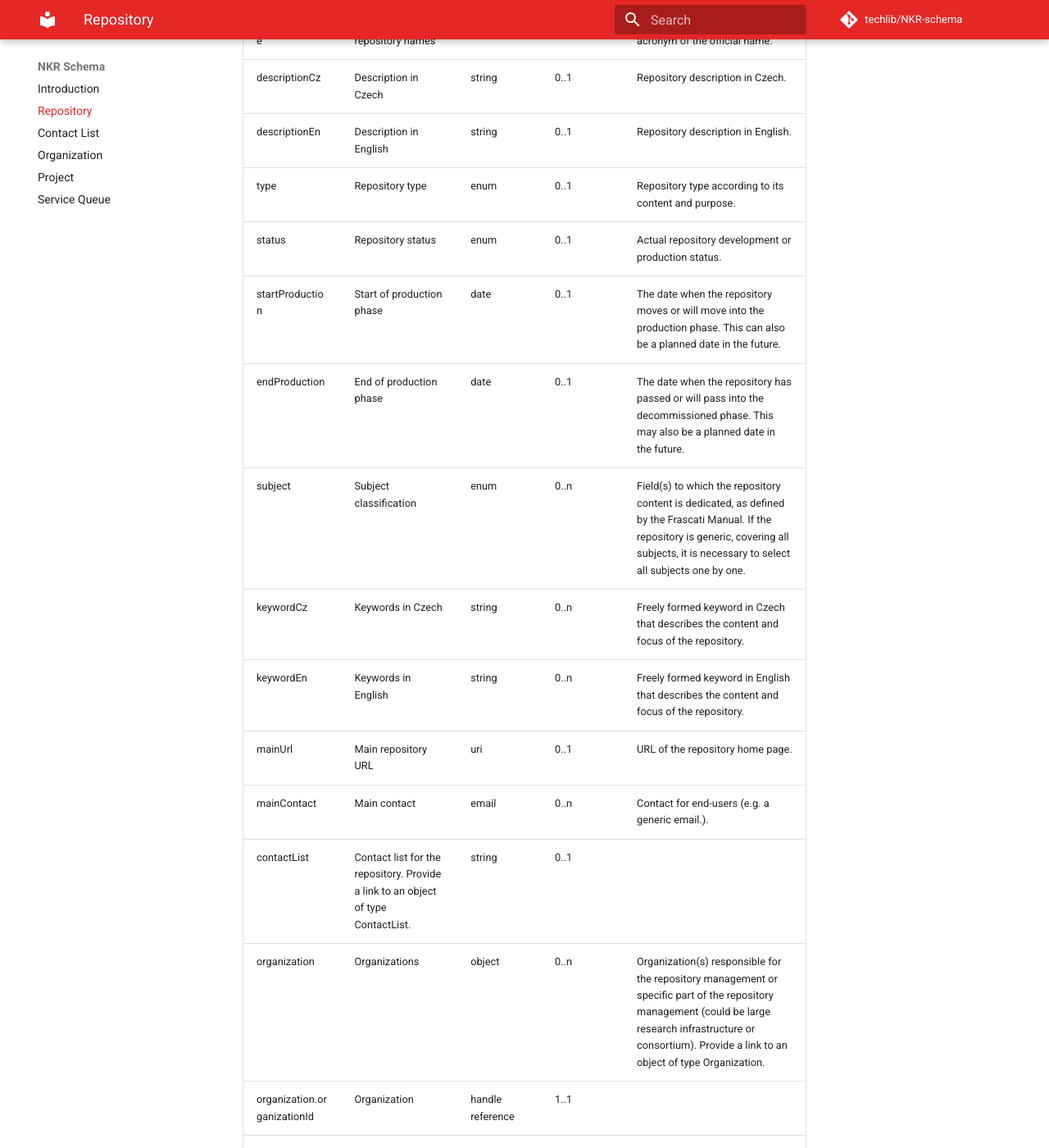
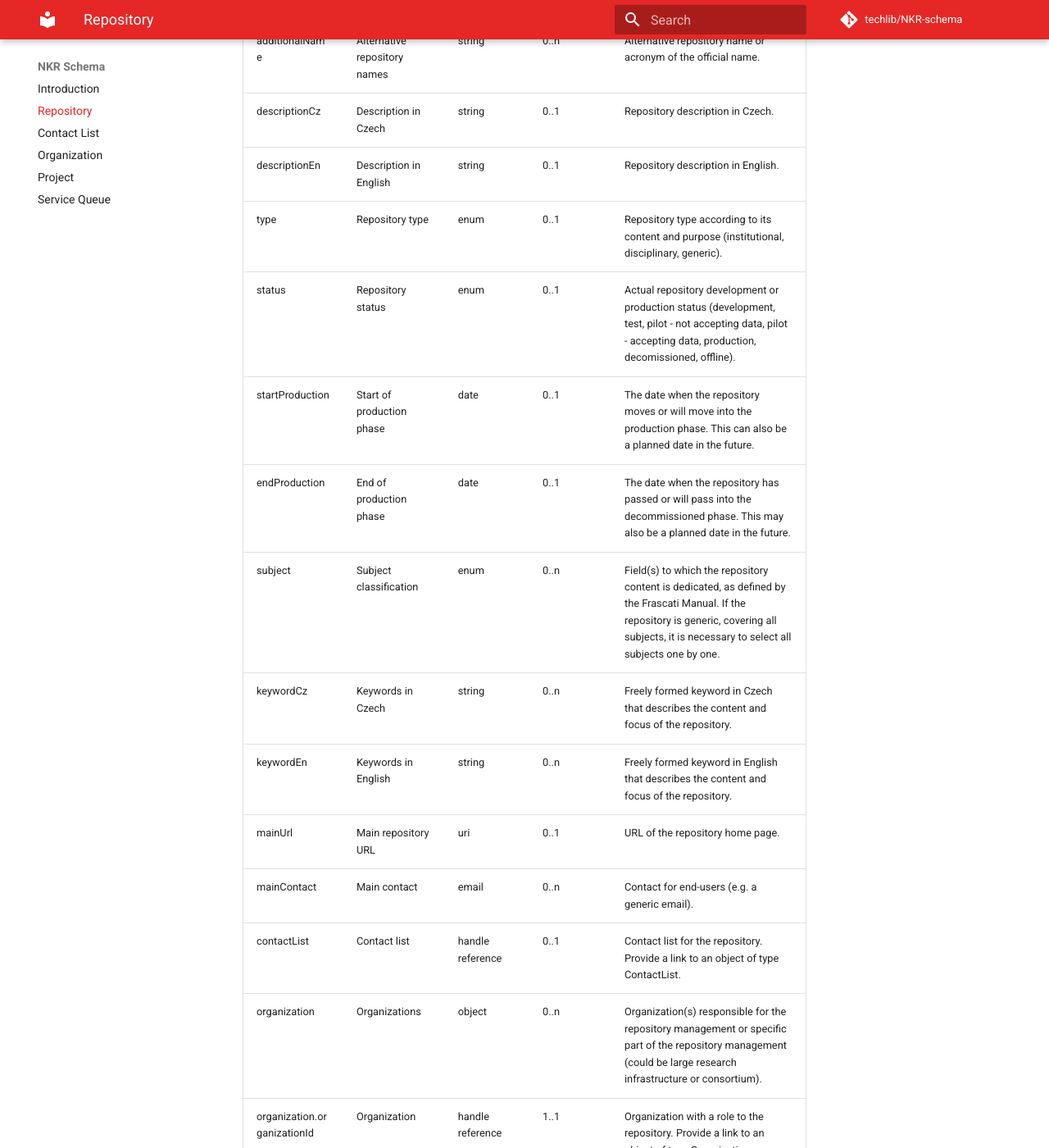
Before and after one commit to techlib/NKR-schema, an MkDocs documentation site: the page built from docs/repository.md, in a window 1280 px wide and 1400 px high, scrolled down 503 px. Shown: the whole window at 82% size. Built offline with MkDocs 1.6.1 and Material for MkDocs 9.7.7, drawn with Linux system fonts in a browser that asks for light colours; comment, search, counter and statistics services are not loaded; some of the changed text lies outside the part shown.

Commit message:
Update repository.md

```diff
--- a/docs/repository.md
+++ b/docs/repository.md
@@ -1,36 +1,34 @@
 id | name | data type | cardinality | description
 -- | -- | -- | -- | --
 id | Repository identifier | string | 1..1 | Handle identifier of the NKR record (autogenerated).
-handleUrl | Handle identifier | string | 1..1 | Persistent identifier for the record.
+handleUrl | Handle identifier | uri | 1..1 | Persistent identifier for the record.
 codeName | Codename for the repository (internal use only) | string | 1..1 |
 repositoryName | Repository name | string | 1..1 | Official repository name (usually in the original language).
 additionalName | Alternative repository names | string | 0..n | Alternative repository name or acronym of the official name.
 descriptionCz | Description in Czech | string  | 0..1 | Repository description in Czech.
 descriptionEn | Description in English | string  | 0..1 | Repository description in English.
-type | Repository type | enum | 0..1 | Repository type according to its content and purpose.
-status | Repository status | enum | 0..1 | Actual repository development or production status.
+type | Repository type | enum | 0..1 | Repository type according to its content and purpose (institutional, disciplinary, generic).
+status | Repository status | enum | 0..1 | Actual repository development or production status (development, test, pilot - not accepting data, pilot - accepting data, production, decomissioned, offline).
 startProduction | Start of production phase | date | 0..1 | The date when the repository moves or will move into the production phase. This can also be a planned date in the future.
 endProduction | End of production phase | date | 0..1 | The date when the repository has passed or will pass into the decommissioned phase. This may also be a planned date in the future.
 subject | Subject classification | enum | 0..n | Field(s) to which the repository content is dedicated, as defined by the Frascati Manual. If the repository is generic, covering all subjects, it is necessary to select all subjects one by one.
 keywordCz | Keywords in Czech | string | 0..n | Freely formed keyword in Czech that describes the content and focus of the repository.
 keywordEn | Keywords in English | string | 0..n | Freely formed keyword in English that describes the content and focus of the repository.
 mainUrl | Main repository URL | uri | 0..1 | URL of the repository home page.
-mainContact | Main contact | email | 0..n | Contact for end-users (e.g. a generic email.).
-contactList | Contact list for the repository. Provide a link to an object of type ContactList. | string | 0..1 |
-organization | Organizations | object | 0..n | Organization(s) responsible for the repository management or specific part of the repository management (could be large research infrastructure or consortium). Provide a link to an object of type Organization.
-organization.organizationId | Organization | handle reference | 1..1 |
-organization.organizationRole | Role | enum | 1..1 |
+mainContact | Main contact | email | 0..n | Contact for end-users (e.g. a generic email).
+contactList | Contact list  | handle reference | 0..1 | Contact list for the repository. Provide a link to an object of type ContactList.
+organization | Organizations | object | 0..n | Organization(s) responsible for the repository management or specific part of the repository management (could be large research infrastructure or consortium).
+organization.organizationId | Organization | handle reference | 1..1 | Organization with a role to the repository. Provide a link to an object of type Organization.
+organization.organizationRole | Role | enum | 1..1 | Role of the organization (founder, partner).
 workingGroup | Relevant EOSC CZ working groups | enum | 0..n | EOSC CZ working groups relevant for the repository.
-workingGroup.Working Group | Working Group | enum | 1..1  |
-fundingProject | Funding projects | string | 0..n | Funding grants or projects. Provide a link to an object of type Project.
-fundingProject.Project | Project | handleReference | 1..1 |
+fundingProject | Funding projects | handle reference | 0..n | Funding grants or projects. Provide a link to an object of type Project.
 policy | Repository policies | object | 0..n | Repository policies.
-policy.policyUrl | Policy URL | uri | 1..1 |
-policy.policyType | Policy type | enum | 1..1 |
+policy.policyUrl | Policy URL | uri | 1..1 | URL of the policy.
+policy.policyType | Policy type | enum | 1..1 | Type of the policy.
 license | Supported licenses | enum | 0..n | Licenses supported by the repository.
 software | Software | string | 0..n | Software used in the repository. Select from the list or enter your own text.
 repoGit | Git platforms | uri | 0..n | The repository or organization on GitHub or another platform for code versioning (URL address of the project landing page on Git or another platform) for general or customized software used for desribed repository.
-serviceQueue | Service queue for the repository. Provide a link to an object of type ServiceQueue. | string | 0..1 |
+serviceQueue | Service Queue  | handle reference | 0..1 | Service queue for the repository. Provide a link to an object of type ServiceQueue.
 versioning | Versioning support | boolean | 0..1 | Information if the repository supports versioning of files and metadata.
 relatedPublication | Support for related publications | boolean | 0..1 | Information if the repository offers the possibility to link metadata records of the datasets with metadata of another related resources (articles, software, another datasets etc.).
 pidType | Persistent identifier type used in the repository | uri | 0..n | For definiton of PIDs in the repository, use the Wikidata URI of the identifier, eg. https://www.wikidata.org/entity/Q25670 for DOI identifier used in described repository.
```
Also changed, not shown: other parts of docs/repository.md (+1 -1 lines).
